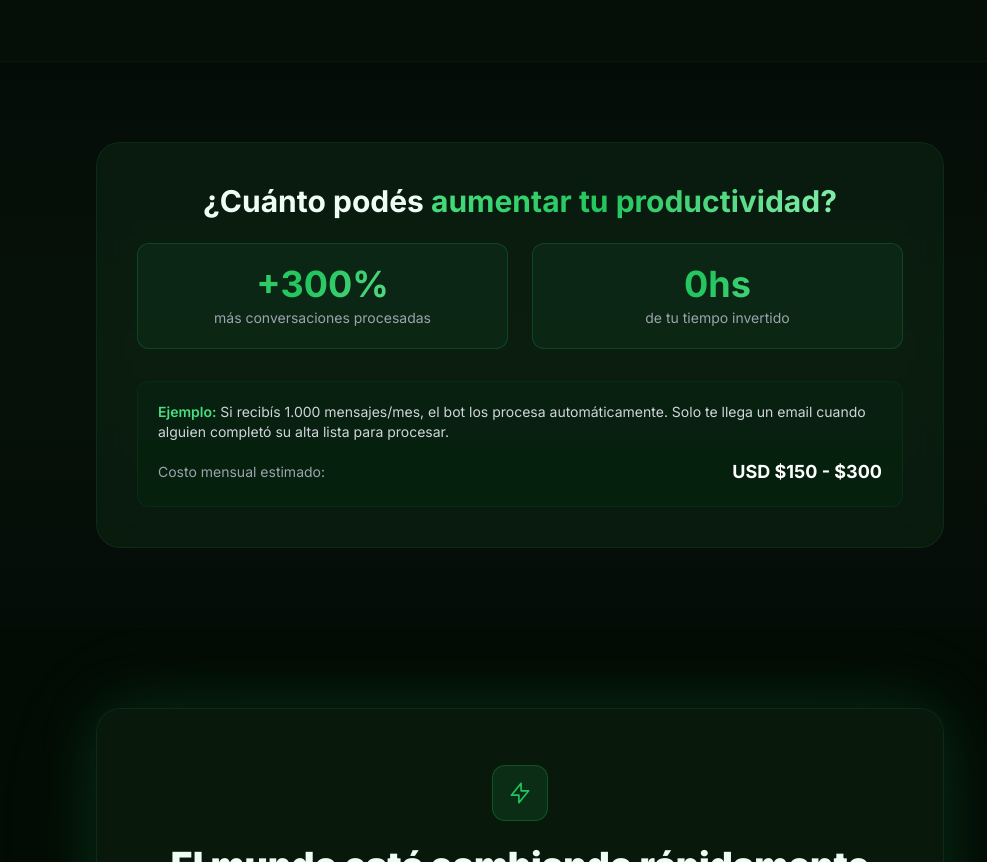
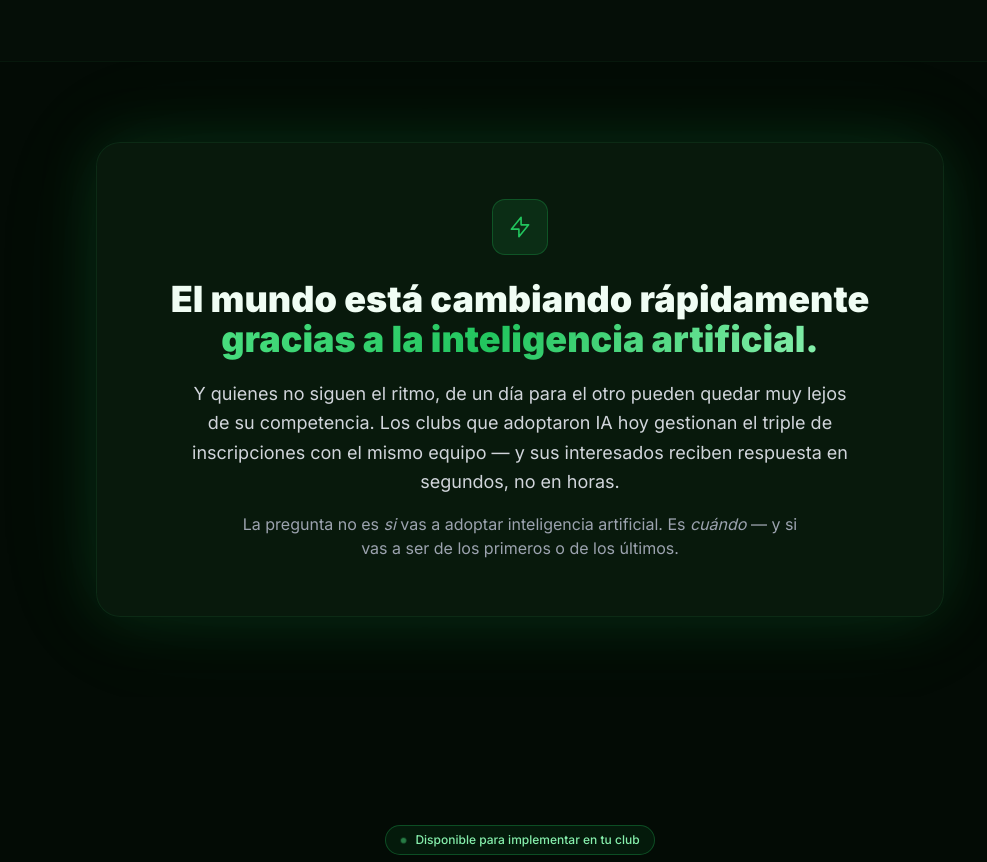
Before and after one commit to AnnoTnymus/whatsapp-bot, a website: page public/landing.html in a window 1280 px wide. Shown: the part 10159-11021 px from the top of the page, without its empty margins (120-1107 px from the left). Drawn offline with nearby package versions, Linux system fonts and the light colour scheme; animation ran at ten frames a second.

Commit message:
Fix: Remove duplicate productivity estimate section

```diff
--- a/public/landing.html
+++ b/public/landing.html
@@ -1283,34 +1283,6 @@
   </div>
 </section>
 
-<!-- ═══════ PRODUCTIVITY ESTIMATE ═══════ -->
-<section class="py-20 relative" style="background:linear-gradient(180deg,#040c07,#061209 50%,#040c07);">
-  <div class="max-w-4xl mx-auto px-6">
-    <div class="glass rounded-3xl p-8 md:p-10 text-center border border-green-900/30" data-aos="fade-up">
-      <h3 class="text-2xl md:text-3xl font-bold mb-6">¿Cuánto podés<span class="gt"> aumentar tu productividad?</span></h3>
-
-      <div class="grid md:grid-cols-2 gap-6 mb-8">
-        <div class="bg-green-900/20 rounded-xl p-5 border border-green-500/20">
-          <p class="text-4xl font-bold gt mb-1">+300%</p>
-          <p class="text-gray-400 text-sm">más conversaciones procesadas</p>
-        </div>
-        <div class="bg-green-900/20 rounded-xl p-5 border border-green-500/20">
-          <p class="text-4xl font-bold gt mb-1">0hs</p>
-          <p class="text-gray-400 text-sm">de tu tiempo invertido</p>
-        </div>
-      </div>
-
-      <div class="text-left bg-green-950/30 rounded-xl p-5 border border-green-900/20">
-        <p class="text-sm text-gray-300 mb-4"><span class="font-semibold text-green-400">Ejemplo:</span> Si recibís 1.000 mensajes/mes, el bot los procesa automáticamente. Solo te llega un email cuando alguien completó su alta lista para procesar.</p>
-        <div class="flex items-center justify-between text-sm">
-          <span class="text-gray-400">Costo mensual estimado:</span>
-          <span class="text-white font-bold text-lg">USD $150 - $300</span>
-        </div>
-      </div>
-    </div>
-  </div>
-</section>
-
 <!-- ═══════ AI DISRUPTION ═══════ -->
 <section class="py-20 relative overflow-hidden">
   <div class="radial w-[600px] h-[400px] bg-green-600/7 top-1/2 left-1/2 -translate-x-1/2 -translate-y-1/2"></div>
```
